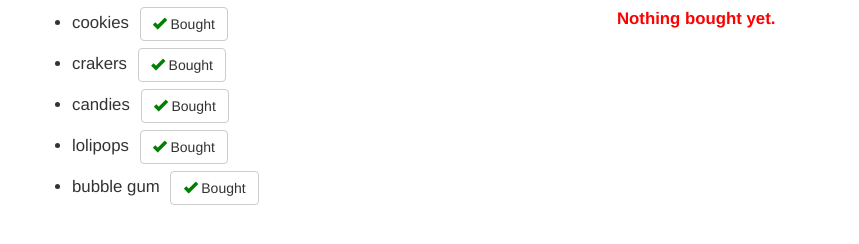
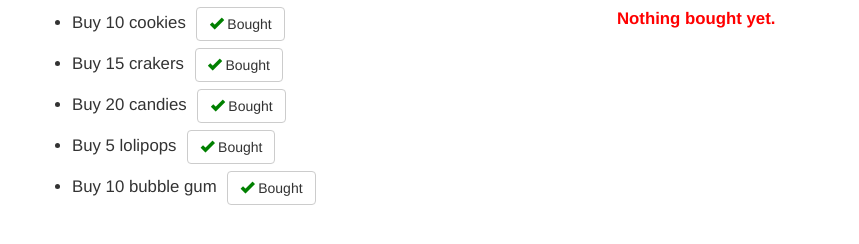
Before and after one commit to JHIMMY/angular, a plain HTML site: page mod2-solution/index.html in a window 1280 px wide. Shown: the part 126-370 px from the top of the page, without its empty margins (38-897 px from the left). Drawn offline with Linux system fonts and the light colour scheme.

Commit message:
minor fixes

```diff
--- a/mod2-solution/app.js
+++ b/mod2-solution/app.js
@@ -28,7 +28,7 @@
    function ShoppingListCheckOffService(){
       var service = this;
       // to Buy items
-      var itemsToBuy = ["cookies", "crakers", "candies", "lolipops", "bubble gum"];
+      var itemsToBuy = ["10 cookies", "15 crakers", "20 candies", "5 lolipops", "10 bubble gum"];
 
       // Already bought items
       var itemsBought = [];
@@ -39,7 +39,7 @@
 
       service.buyItem = function (index){
          var removed = itemsToBuy.splice(index, 1);
-         itemsBought.push(removed[0]);
+         itemsBought.push("Bought " + removed[0]);
          if (itemsBought.length == 0){
             console.log("no hay items");
          }
--- a/mod2-solution/index.html
+++ b/mod2-solution/index.html
@@ -32,7 +32,7 @@
        <div class="col-md-6" ng-controller="ToBuyController as BuyCtrl">
         <h2>To Buy:</h2>
         <ul>
-          <li ng-repeat="item in BuyCtrl.items">{{ item }} <button class="btn btn-default" ng-click="BuyCtrl.buyItem($index);"><span class="glyphicon glyphicon-ok"></span> Bought</button></li>
+          <li ng-repeat="item in BuyCtrl.items">Buy {{ item }} <button class="btn btn-default" ng-click="BuyCtrl.buyItem($index);"><span class="glyphicon glyphicon-ok"></span> Bought</button></li>
         </ul>
         <div class="emptyMessage" ng-if="(BuyCtrl.items == 0)">Everything is bought!</div>
        </div>
```
